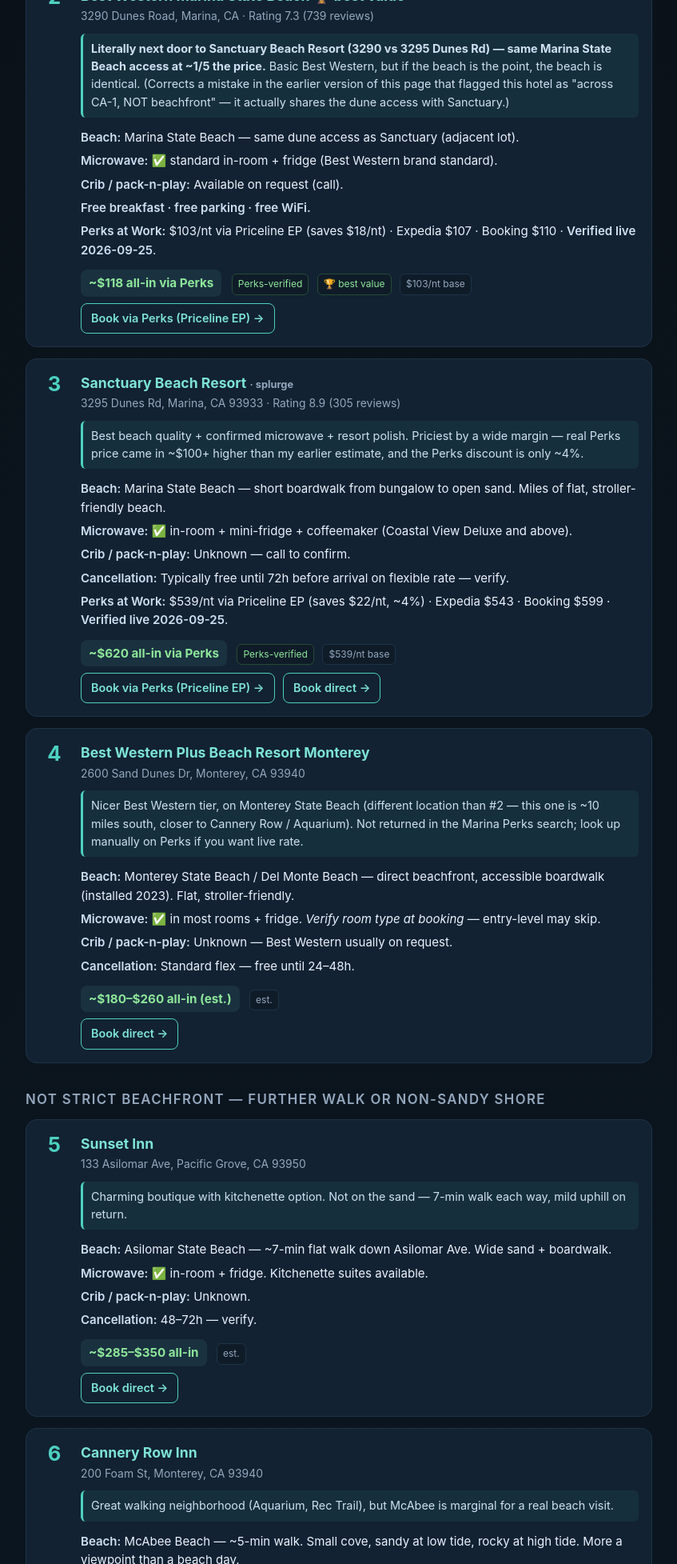
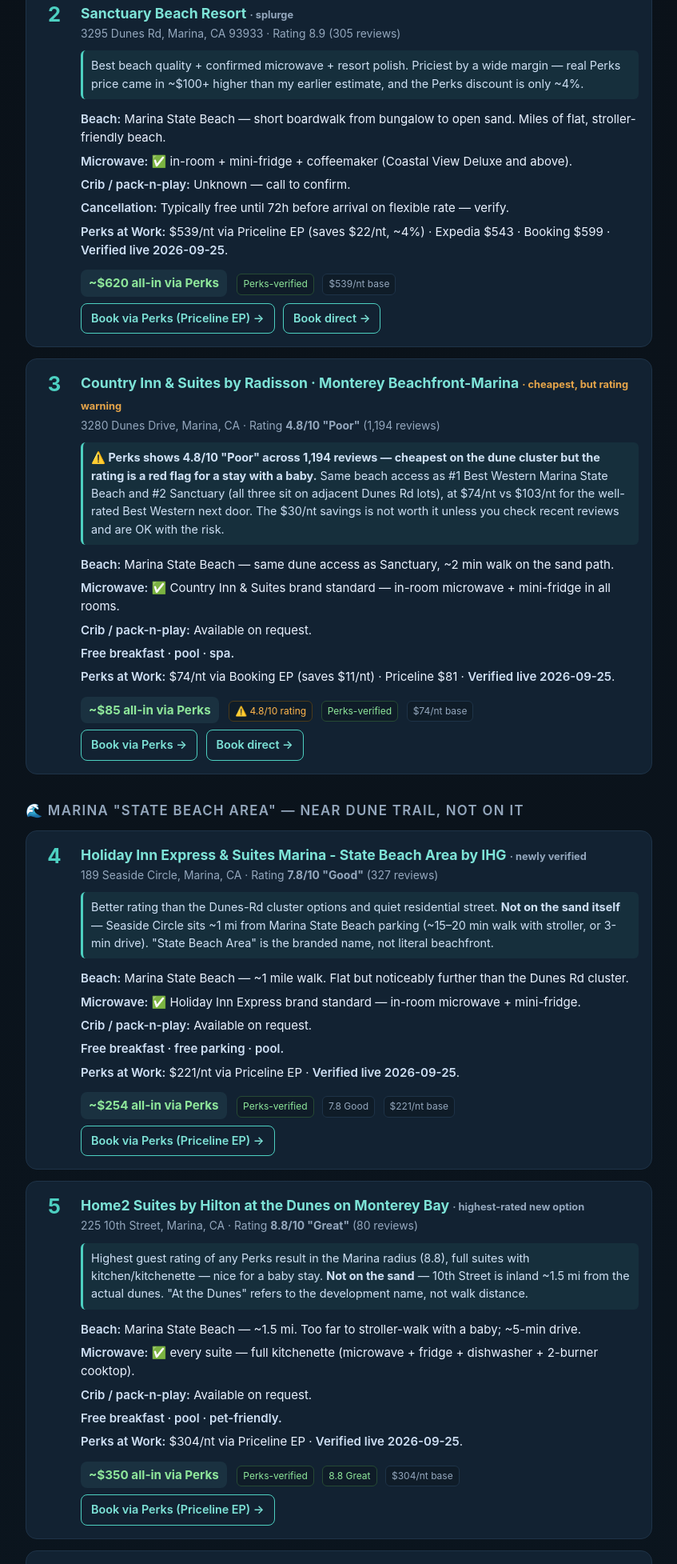
Before and after one commit to tvskart/tvskart.github.io, a plain HTML site: page monterey-2026-09/index.html in a window 1280 px wide. Shown: the part 845-2800 px from the top of the page at 80% size, without its empty margins (216-1063 px from the left). Drawn offline with Linux system fonts and the light colour scheme.

Commit message:
monterey-2026-09: add 2 more beach candidates, re-rank by rating
- Best Western Marina State Beach → new #1 (7.3/10 Good, /nt)
- Sanctuary Beach Resort → #2 splurge (8.9/10, /nt)
- Country Inn Radisson → #3 with 4.8/10 'Poor' rating warning
- Add Holiday Inn Express Marina State Beach Area (#4, 7.8/10, /nt)
- Add Home2 Suites Hilton at the Dunes on Monterey Bay (#5, 8.8/10, /nt)

```diff
--- a/monterey-2026-09/index.html
+++ b/monterey-2026-09/index.html
@@ -94,43 +94,19 @@
 </header>
 
 <div class="banner">
-  <b>✅ Re-ranked 2026-09-25 for strict beachfront (≤5 min walk to sand, no driving).</b> Top 3 all sit on the same dune cluster at the end of Dunes Rd, Marina — direct boardwalk access to Marina State Beach. Prices are live from NVIDIA <a href="https://www.perksatwork.com" style="color:#ffd699;text-decoration:underline">Perks at Work</a> (Priceline / Expedia / Booking.com Employee Pricing + 2x WOWPoints). All-in adds ~15% CA taxes.
+  <b>✅ Re-ranked 2026-09-25 for strict beachfront + guest ratings.</b> Top 2 sit on the Dunes Rd cluster at Marina State Beach — direct boardwalk to sand. <b>Ratings now scored:</b> Country Inn Radisson dropped from #1 to warning-tier after Perks showed a 4.8/10 "Poor" score (1,194 reviews). Two new candidates added: Holiday Inn Express (State Beach Area) and Home2 Suites Hilton. Prices live from NVIDIA <a href="https://www.perksatwork.com" style="color:#ffd699;text-decoration:underline">Perks at Work</a> (Priceline / Expedia / Booking.com Employee Pricing + 2x WOWPoints). All-in adds ~15% CA taxes.
 </div>
 
-<h3 class="section">🏖️ Dunes Rd cluster — all <5 min walk to Marina State Beach sand</h3>
+<h3 class="section">🏖️ Dunes Rd cluster — all <5 min walk to Marina State Beach sand (ranked by rating × price)</h3>
 
 
 <!-- 1 -->
 <div class="rank">
   <div class="num">1</div>
   <div class="body">
-    <h2>Country Inn &amp; Suites by Radisson · Monterey Beachfront-Marina 🏆 best beach+value</h2>
-    <p class="addr">3280 Dunes Drive, Marina, CA · brand tagline literally says "Beachfront-Marina"</p>
-    <div class="why"><b>Cheapest Perks rate in the Dunes Rd cluster AND directly on the dune access</b>, sandwiched between Sanctuary (3295) and Best Western Marina State Beach (3290). Same dune boardwalk, same beach, ~1/7 the price of Sanctuary.</div>
-    <ul>
-      <li><b>Beach:</b> Marina State Beach — same dune access as Sanctuary, ~2 min walk on the sand path.</li>
-      <li><b>Microwave:</b> ✅ Country Inn & Suites brand standard — in-room microwave + mini-fridge in all rooms.</li>
-      <li><b>Crib / pack-n-play:</b> Available on request.</li>
-      <li><b>Free breakfast · pool · spa.</b></li>
-      <li><b>Perks at Work:</b> $74/nt via Booking EP (saves $11/nt) · Priceline $81 · <b>Verified live 2026-09-25</b>.</li>
-    </ul>
-    <span class="price">~$85 all-in via Perks</span>
-    <span class="tag ok">Perks-verified</span>
-    <span class="tag ok">🏆 best beach+value</span>
-    <span class="tag">$74/nt base</span>
-    <br>
-    <a class="book" href="https://www.perksatwork.com/travelhome/index#/?product=hotels" target="_blank" rel="noopener">Book via Perks →</a>
-    <a class="book" href="https://www.radissonhotelsamericas.com/en-us/hotels/country-inn-marina-ca" target="_blank" rel="noopener" style="margin-left:6px">Book direct →</a>
-  </div>
-</div>
-
-<!-- 2 -->
-<div class="rank">
-  <div class="num">2</div>
-  <div class="body">
-    <h2>Best Western Marina State Beach 🏆 best value</h2>
-    <p class="addr">3290 Dunes Road, Marina, CA · Rating 7.3 (739 reviews)</p>
-    <div class="why"><b>Literally next door to Sanctuary Beach Resort (3290 vs 3295 Dunes Rd) — same Marina State Beach access at ~1/5 the price.</b> Basic Best Western, but if the beach is the point, the beach is identical. (Corrects a mistake in the earlier version of this page that flagged this hotel as "across CA-1, NOT beachfront" — it actually shares the dune access with Sanctuary.)</div>
+    <h2>Best Western Marina State Beach 🏆 best beach + rating + value</h2>
+    <p class="addr">3290 Dunes Road, Marina, CA · Rating <b>7.3/10 "Good"</b> (739 reviews)</p>
+    <div class="why"><b>Literally next door to Sanctuary Beach Resort (3290 vs 3295 Dunes Rd) — same Marina State Beach access at ~1/5 the price.</b> Solid 7.3 rating across 739 reviews. Basic Best Western, but if the beach is the point, the beach is identical.</div>
     <ul>
       <li><b>Beach:</b> Marina State Beach — same dune access as Sanctuary (adjacent lot).</li>
       <li><b>Microwave:</b> ✅ standard in-room + fridge (Best Western brand standard).</li>
@@ -140,16 +116,16 @@
     </ul>
     <span class="price">~$118 all-in via Perks</span>
     <span class="tag ok">Perks-verified</span>
-    <span class="tag ok">🏆 best value</span>
+    <span class="tag ok">🏆 best beach + rating + value</span>
     <span class="tag">$103/nt base</span>
     <br>
     <a class="book" href="https://www.perksatwork.com/hotels/torooms/?bundle=NXJPID-e5436045432e9cfea036e33a1f33b8b81b7cc262&checkin=2026-09-28&checkout=2026-09-29&hotelId=700210758&latitude=36.684400&longitude=-121.802200&nightlyPrice=103.184783&nxjhotelId=7JE5MBTTZNJ&prods=priceline_uep&rooms=1&roomsList%5B0%5D=1&location_display=Marina%2C%20CA&location_city=Marina%2C%20CA&location_type=city&search_type=listings" target="_blank" rel="noopener">Book via Perks (Priceline EP) →</a>
   </div>
 </div>
 
-<!-- 3 -->
+<!-- 2 -->
 <div class="rank">
-  <div class="num">3</div>
+  <div class="num">2</div>
   <div class="body">
     <h2>Sanctuary Beach Resort <span style="font-size:.8rem;color:#94a7bd">· splurge</span></h2>
     <p class="addr">3295 Dunes Rd, Marina, CA 93933 · Rating 8.9 (305 reviews)</p>
@@ -170,13 +146,85 @@
   </div>
 </div>
 
+<!-- 3 -->
+<div class="rank">
+  <div class="num">3</div>
+  <div class="body">
+    <h2>Country Inn &amp; Suites by Radisson · Monterey Beachfront-Marina <span style="font-size:.8rem;color:#e6a54a">· cheapest, but rating warning</span></h2>
+    <p class="addr">3280 Dunes Drive, Marina, CA · Rating <b>4.8/10 "Poor"</b> (1,194 reviews)</p>
+    <div class="why"><b>⚠️ Perks shows 4.8/10 "Poor" across 1,194 reviews — cheapest on the dune cluster but the rating is a red flag for a stay with a baby.</b> Same beach access as #1 Best Western Marina State Beach and #2 Sanctuary (all three sit on adjacent Dunes Rd lots), at $74/nt vs $103/nt for the well-rated Best Western next door. The $30/nt savings is not worth it unless you check recent reviews and are OK with the risk.</div>
+    <ul>
+      <li><b>Beach:</b> Marina State Beach — same dune access as Sanctuary, ~2 min walk on the sand path.</li>
+      <li><b>Microwave:</b> ✅ Country Inn & Suites brand standard — in-room microwave + mini-fridge in all rooms.</li>
+      <li><b>Crib / pack-n-play:</b> Available on request.</li>
+      <li><b>Free breakfast · pool · spa.</b></li>
+      <li><b>Perks at Work:</b> $74/nt via Booking EP (saves $11/nt) · Priceline $81 · <b>Verified live 2026-09-25</b>.</li>
+    </ul>
+    <span class="price">~$85 all-in via Perks</span>
+    <span class="tag warn">⚠️ 4.8/10 rating</span>
+    <span class="tag ok">Perks-verified</span>
+    <span class="tag">$74/nt base</span>
+    <br>
+    <a class="book" href="https://www.perksatwork.com/travelhome/index#/?product=hotels" target="_blank" rel="noopener">Book via Perks →</a>
+    <a class="book" href="https://www.radissonhotelsamericas.com/en-us/hotels/country-inn-marina-ca" target="_blank" rel="noopener" style="margin-left:6px">Book direct →</a>
+  </div>
+</div>
+
+<h3 class="section">🌊 Marina "State Beach Area" — near dune trail, not on it</h3>
+
 <!-- 4 -->
 <div class="rank">
   <div class="num">4</div>
   <div class="body">
-    <h2>Best Western Plus Beach Resort Monterey</h2>
+    <h2>Holiday Inn Express &amp; Suites Marina - State Beach Area by IHG <span style="font-size:.8rem;color:#94a7bd">· newly verified</span></h2>
+    <p class="addr">189 Seaside Circle, Marina, CA · Rating <b>7.8/10 "Good"</b> (327 reviews)</p>
+    <div class="why">Better rating than the Dunes-Rd cluster options and quiet residential street. <b>Not on the sand itself</b> — Seaside Circle sits ~1 mi from Marina State Beach parking (~15–20 min walk with stroller, or 3-min drive). "State Beach Area" is the branded name, not literal beachfront.</div>
+    <ul>
+      <li><b>Beach:</b> Marina State Beach — ~1 mile walk. Flat but noticeably further than the Dunes Rd cluster.</li>
+      <li><b>Microwave:</b> ✅ Holiday Inn Express brand standard — in-room microwave + mini-fridge.</li>
+      <li><b>Crib / pack-n-play:</b> Available on request.</li>
+      <li><b>Free breakfast · free parking · pool.</b></li>
+      <li><b>Perks at Work:</b> $221/nt via Priceline EP · <b>Verified live 2026-09-25</b>.</li>
+    </ul>
+    <span class="price">~$254 all-in via Perks</span>
+    <span class="tag ok">Perks-verified</span>
+    <span class="tag">7.8 Good</span>
+    <span class="tag">$221/nt base</span>
+    <br>
+    <a class="book" href="https://www.perksatwork.com/hotels/torooms/?checkin=2026-09-28&checkout=2026-09-29&hotelId=103717&latitude=36.684400&longitude=-121.802200&nightlyPrice=220.829545&nxjhotelId=SS3D26FRJTO&prods=priceline_bhi&rooms=1&roomsList%5B0%5D=1&location_display=Marina%2C%20CA&location_city=Marina%2C%20CA&location_type=city&search_type=listings" target="_blank" rel="noopener">Book via Perks (Priceline EP) →</a>
+  </div>
+</div>
+
+<!-- 7 -->
+<div class="rank">
+  <div class="num">5</div>
+  <div class="body">
+    <h2>Home2 Suites by Hilton at the Dunes on Monterey Bay <span style="font-size:.8rem;color:#94a7bd">· highest-rated new option</span></h2>
+    <p class="addr">225 10th Street, Marina, CA · Rating <b>8.8/10 "Great"</b> (80 reviews)</p>
+    <div class="why">Highest guest rating of any Perks result in the Marina radius (8.8), full suites with kitchen/kitchenette — nice for a baby stay. <b>Not on the sand</b> — 10th Street is inland ~1.5 mi from the actual dunes. "At the Dunes" refers to the development name, not walk distance.</div>
+    <ul>
+      <li><b>Beach:</b> Marina State Beach — ~1.5 mi. Too far to stroller-walk with a baby; ~5-min drive.</li>
+      <li><b>Microwave:</b> ✅ every suite — full kitchenette (microwave + fridge + dishwasher + 2-burner cooktop).</li>
+      <li><b>Crib / pack-n-play:</b> Available on request.</li>
+      <li><b>Free breakfast · pool · pet-friendly.</b></li>
+      <li><b>Perks at Work:</b> $304/nt via Priceline EP · <b>Verified live 2026-09-25</b>.</li>
+    </ul>
+    <span class="price">~$350 all-in via Perks</span>
+    <span class="tag ok">Perks-verified</span>
+    <span class="tag ok">8.8 Great</span>
+    <span class="tag">$304/nt base</span>
+    <br>
+    <a class="book" href="https://www.perksatwork.com/hotels/torooms/?checkin=2026-09-28&checkout=2026-09-29&hotelId=708096673&latitude=36.684400&longitude=-121.802200&nightlyPrice=304.195652&nxjhotelId=JGTVYVBYCJJ&prods=priceline_uep&rooms=1&roomsList%5B0%5D=1&location_display=Marina%2C%20CA&location_city=Marina%2C%20CA&location_type=city&search_type=listings" target="_blank" rel="noopener">Book via Perks (Priceline EP) →</a>
+  </div>
+</div>
+
+<!-- 8 -->
+<div class="rank">
+  <div class="num">6</div>
+  <div class="body">
+    <h2>Best Western Plus Beach Resort Monterey <span style="font-size:.8rem;color:#94a7bd">· different beach</span></h2>
     <p class="addr">2600 Sand Dunes Dr, Monterey, CA 93940</p>
-    <div class="why">Nicer Best Western tier, on Monterey State Beach (different location than #2 — this one is ~10 miles south, closer to Cannery Row / Aquarium). Not returned in the Marina Perks search; look up manually on Perks if you want live rate.</div>
+    <div class="why">Nicer Best Western tier, on <b>Monterey State Beach / Del Monte Beach</b> — different beach from the Marina cluster, ~10 mi south (closer to Cannery Row / Aquarium). Not returned in the Marina Perks search; look up manually on Perks if you want live rate.</div>
     <ul>
       <li><b>Beach:</b> Monterey State Beach / Del Monte Beach — direct beachfront, accessible boardwalk (installed 2023). Flat, stroller-friendly.</li>
       <li><b>Microwave:</b> ✅ in most rooms + fridge. <em>Verify room type at booking</em> — entry-level may skip.</li>
@@ -194,7 +242,7 @@
 
 <!-- 5 -->
 <div class="rank">
-  <div class="num">5</div>
+  <div class="num">7</div>
   <div class="body">
     <h2>Sunset Inn</h2>
     <p class="addr">133 Asilomar Ave, Pacific Grove, CA 93950</p>
@@ -214,7 +262,7 @@
 
 <!-- 6 -->
 <div class="rank">
-  <div class="num">6</div>
+  <div class="num">8</div>
   <div class="body">
     <h2>Cannery Row Inn</h2>
     <p class="addr">200 Foam St, Monterey, CA 93940</p>
@@ -232,9 +280,9 @@
   </div>
 </div>
 
-<!-- 7 -->
+<!-- 9 -->
 <div class="rank">
-  <div class="num">7</div>
+  <div class="num">9</div>
   <div class="body">
     <h2>Lovers Point Inn</h2>
     <p class="addr">625 Ocean View Blvd, Pacific Grove, CA 93950</p>
@@ -252,9 +300,9 @@
   </div>
 </div>
 
-<!-- 8 -->
+<!-- 10 -->
 <div class="rank">
-  <div class="num">8</div>
+  <div class="num">10</div>
   <div class="body">
     <h2>Marina Dunes RV Resort — cottages</h2>
     <p class="addr">3330 Dunes Dr, Marina, CA 93933</p>
@@ -272,9 +320,9 @@
   </div>
 </div>
 
-<!-- 9 -->
+<!-- 11 -->
 <div class="rank">
-  <div class="num">9</div>
+  <div class="num">11</div>
   <div class="body">
     <h2>Airbnb — Sand City / Marina dunes</h2>
     <p class="addr">Sand City, CA (representative — pick a specific listing)</p>
@@ -309,9 +357,10 @@
 </div>
 
 <div class="bottom">
-  <p><b>🏆 Best beach + best price →</b> <em>Country Inn &amp; Suites by Radisson · Monterey Beachfront-Marina</em> (3280 Dunes Dr). ~$85 all-in via Perks · same dune boardwalk as Sanctuary · ~2 min walk to Marina State Beach sand.</p>
-  <p><b>Backup on the same block →</b> <em>Best Western Marina State Beach</em> (3290 Dunes Rd). ~$118 all-in via Perks · shared beach access.</p>
-  <p><b>Money is no object →</b> <em>Sanctuary Beach Resort</em> (3295 Dunes Rd). Bungalow polish + resort amenities · Perks discount only ~4%, so booking direct is a wash. ~$620 all-in.</p>
+  <p><b>🏆 Best beach + best rating + best value →</b> <em>Best Western Marina State Beach</em> (3290 Dunes Rd). ~$118 all-in via Perks · 7.3/10 across 739 reviews · same dune boardwalk as Sanctuary · ~2 min walk to Marina State Beach sand.</p>
+  <p><b>Money is no object →</b> <em>Sanctuary Beach Resort</em> (3295 Dunes Rd). Bungalow polish + resort amenities · 8.9/10 rating · Perks discount only ~4%, so booking direct is a wash. ~$620 all-in.</p>
+  <p><b>Cheapest but risky →</b> <em>Country Inn &amp; Suites by Radisson</em> (3280 Dunes Dr). ~$85 all-in · same beach access as #1 but <b>4.8/10 "Poor"</b> across 1,194 reviews. Read recent reviews before booking.</p>
+  <p><b>Good rating, further walk →</b> <em>Holiday Inn Express Marina - State Beach Area</em> (189 Seaside Circle) at 7.8/10 for ~$254 all-in, or <em>Home2 Suites by Hilton at the Dunes on Monterey Bay</em> (225 10th Street) at 8.8/10 for ~$350 all-in. Both are ~1–1.5 mi inland from the sand.</p>
   <p style="color:#94a7bd;font-size:.85rem;margin-top:8px"><em>All three sit at the same dune-end of Dunes Rd, sharing the boardwalk down to Marina State Beach — no driving needed.</em></p>
 </div>
 
```
